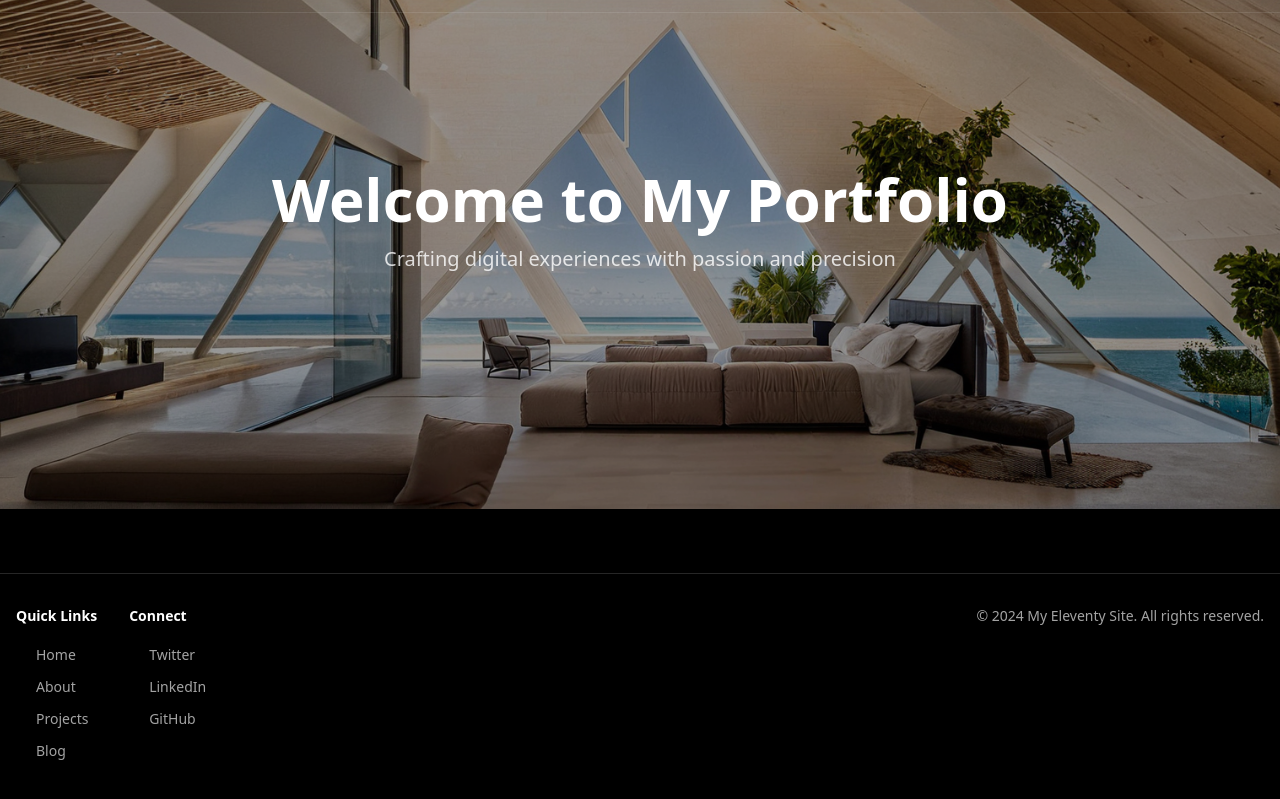
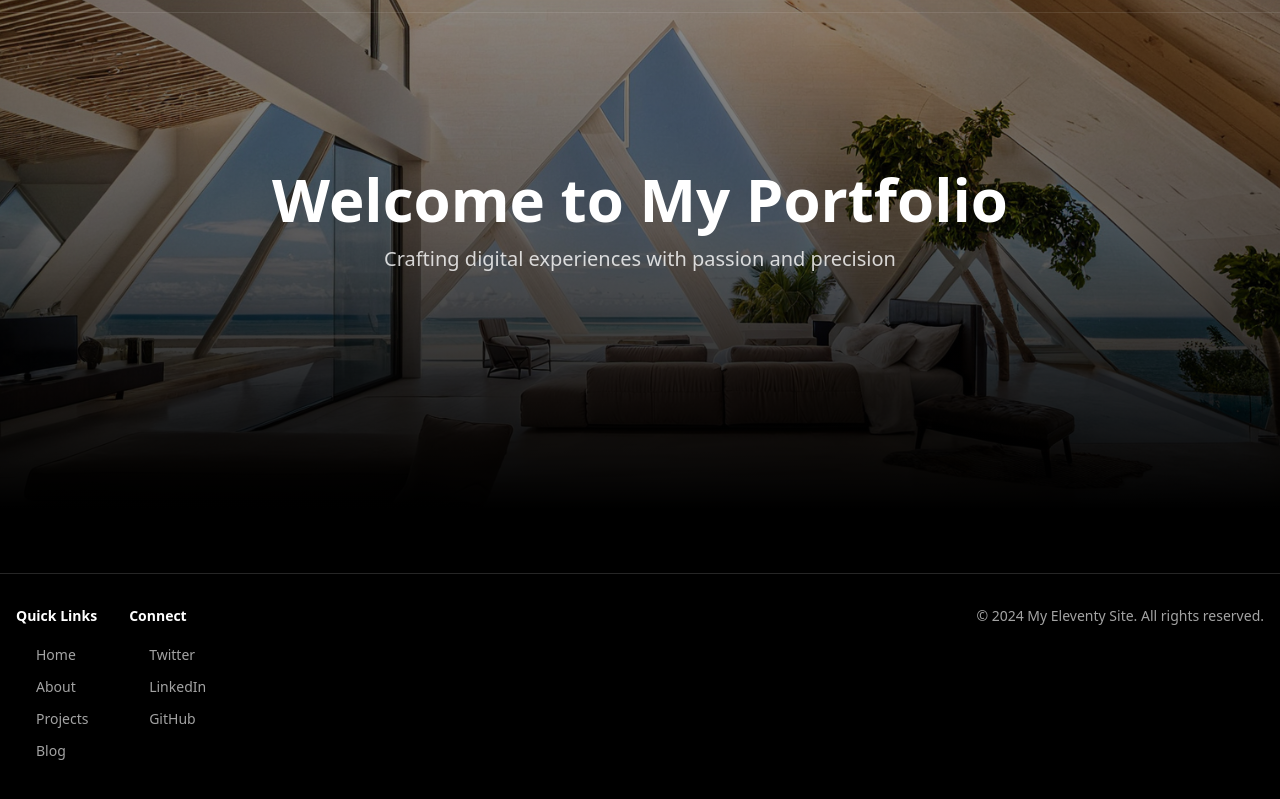
Before and after one commit to bamboounderwear/marcoux11ty, an Eleventy site: page index.md in a window 1280 px wide. Shown: the part 51-850 px from the top of the page. Built offline with nearby package versions, Linux system fonts and the light colour scheme; Eleventy itself is replaced by a stand-in of ours; files that its build step writes are made by us from their sources.

Commit message:
hero banner

```diff
--- a/_includes/hero.njk
+++ b/_includes/hero.njk
@@ -2,7 +2,7 @@
     {% if featuredImage %}
     <div class="absolute inset-0">
         <img src="{{ featuredImage }}" alt="{{ title }}" class="w-full h-full object-cover">
-        <div class="absolute inset-0 bg-black bg-opacity-40"></div>
+        <div class="absolute inset-0 bg-gradient-to-b from-black/40 via-black/60 to-black"></div>
     </div>
     {% endif %}
     <div class="relative z-10 container mx-auto px-4 text-center">
```
